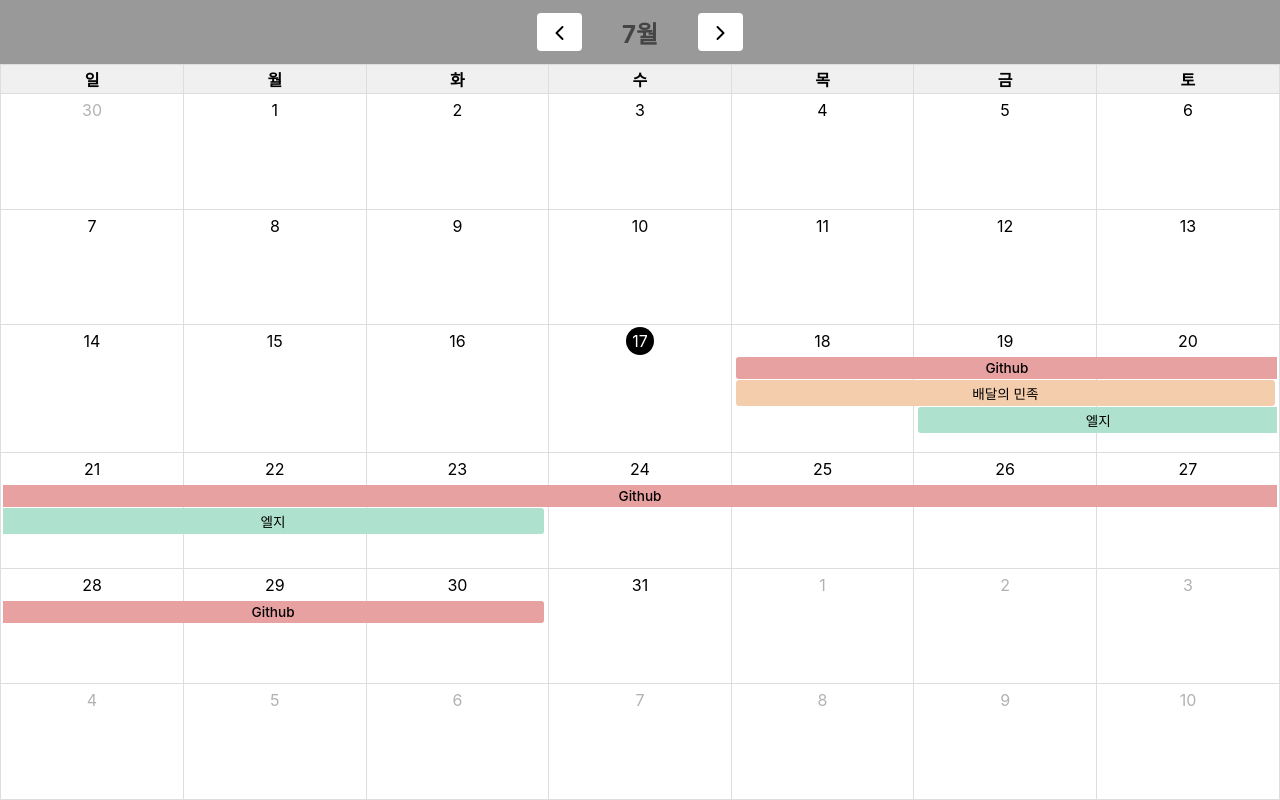
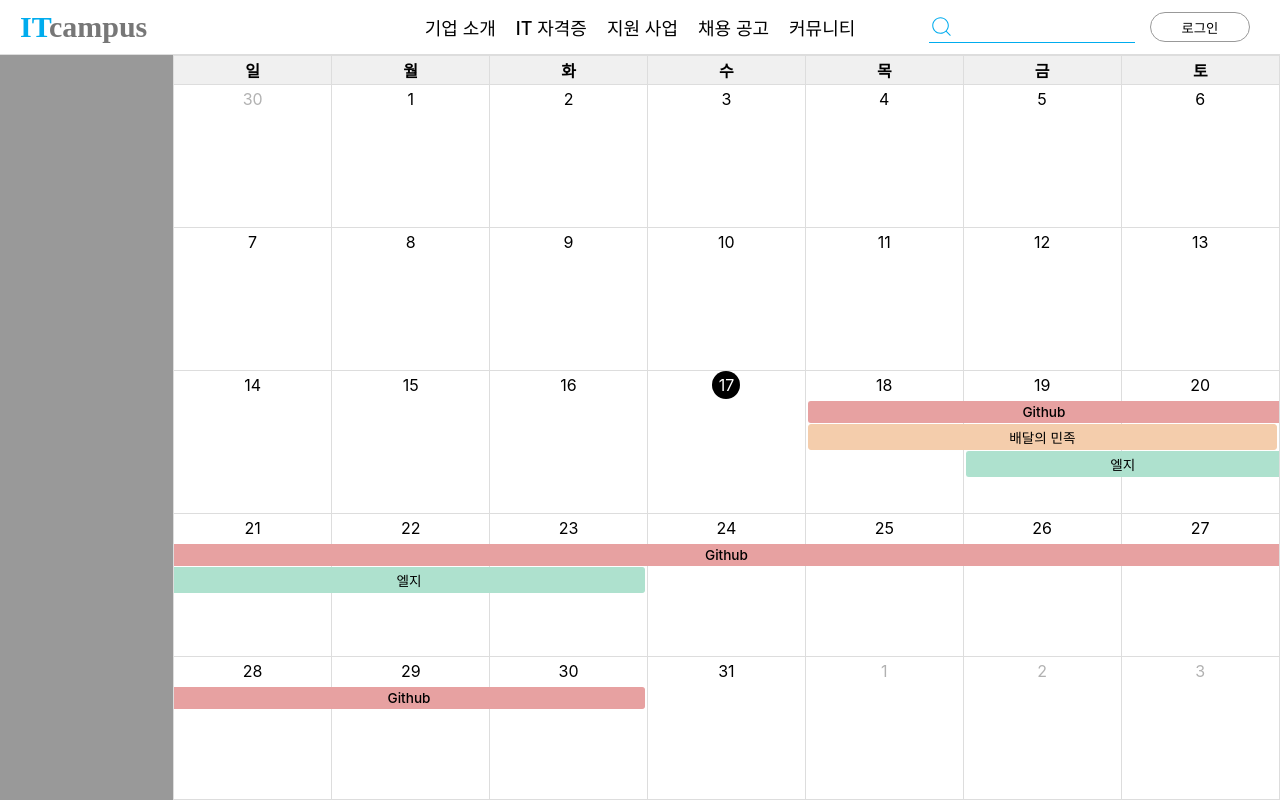
Before and after one commit to shipleaf/ITcampus_front, a React (Create React App) app: page /mainpage in a window 1280 px wide. Built offline with nearby package versions, Linux system fonts and the light colour scheme; a web font is replaced by a local one.

Commit message:
선엽짱

```diff
--- a/src/APIs/loginAPI.js
+++ b/src/APIs/loginAPI.js
@@ -1,6 +1,6 @@
 import axios from 'axios';
 
-const API_URL = 'http://itcampus-server.duckdns.org';  // 프로토콜 추가
+const API_URL = '223.130.135.136';  // 프로토콜 추가
 
 export const login = async (userData) => {
     try {
--- /dev/null
+++ b/src/components/mainpage/Sidebar.jsx
@@ -0,0 +1,10 @@
+import React from 'react'
+
+function Sidebar() {
+  return (
+    <div style={{height: '100%', backgroundColor: '#999', width: '200px'}}>
+    </div>
+  )
+}
+
+export default Sidebar;
--- a/src/components/mainpage/calander/CalendarComponent2.jsx
+++ b/src/components/mainpage/calander/CalendarComponent2.jsx
@@ -1,11 +1,13 @@
-import React from 'react';
+import React, { useEffect, useState } from 'react';
 import FullCalendar from '@fullcalendar/react';
 import dayGridPlugin from '@fullcalendar/daygrid';
 import interactionPlugin from '@fullcalendar/interaction';
 import koLocale from '@fullcalendar/core/locales/ko';
-import '../../../style/customCalendar.css'
+import '../../../style/customCalendar.css';
 
 function CalendarComponent({ onDateClick }) {
+    const [isInitialRender,] = useState(true);
+
     const handleDateClick = (info) => {
         onDateClick(info.dateStr);
     };
@@ -21,6 +23,20 @@
     const renderDayCellContent = (dayCellContent) => {
         return dayCellContent.dayNumberText.replace('일', ''); // '일' 제거
     };
+
+    useEffect(() => {
+        if (isInitialRender) {
+            // 날짜 셀이 렌더링된 후 5주만 표시하고 나머지 숨기기
+            const calendarApi = document.querySelector('.fc-daygrid-body');
+            const weeks = calendarApi.querySelectorAll('table.fc-scrollgrid-sync-table tbody tr');
+            weeks.forEach((week, index) => {
+                if (index >= 5) {
+                    week.classList.add('hidden-week');
+                }
+            });
+
+        }
+    }, [isInitialRender])
 
     return (
         <div className="container">
--- a/src/pages/MainCalendarPage.jsx
+++ b/src/pages/MainCalendarPage.jsx
@@ -1,12 +1,32 @@
 import React from 'react';
 import CalendarComponent from '../components/mainpage/calander/CalendarComponent2';
+import Header from '../components/header/Header';
+import Sidebar from '../components/mainpage/Sidebar';
+import styled from 'styled-components';
+
+const SidebarContainer = styled.div`
+  display: flex;
+  flex: 1; // SidebarContainer가 나머지 공간을 차지하도록 설정
+  overflow: hidden; // 내부 요소가 넘치지 않도록 설정
+`;
+
+const MainContainer = styled.div`
+  display: flex;
+  flex-direction: column;
+  height: 100vh; // 화면 전체 높이에 맞추기
+  overflow: hidden; // 스크롤 방지
+`;
 
 function MainCalendarPage() {
   return (
-    <div style={{margin: '0', padding: '0', width: '100%', height: '100%'}}>
+    <MainContainer>
+      <Header style={{ height: '64px' }} />
+      <SidebarContainer>
+        <Sidebar />
         <CalendarComponent />
-    </div>
-  )
+      </SidebarContainer>
+    </MainContainer>
+  );
 };
 
 export default MainCalendarPage;
--- a/src/state/atoms.js
+++ b/src/state/atoms.js
@@ -5,5 +5,9 @@
     default: false,
 });
 
+export const sideState = atom({
+    key: 'sideState',
+    default: true,
+});
 
 // 로그인 상태를 전역에서 관리할 수 있는 recoil 라이브러리 사용해봄
--- a/src/style/customCalendar.css
+++ b/src/style/customCalendar.css
@@ -3,6 +3,20 @@
     margin: 0;
     padding: 0;
 }
+
+.hidden-week {
+    display: none !important;
+}
+
+
+.fc-scrollgrid-sync-table{
+    & tbody{
+        & tr{
+            height: 20% !important;
+        }
+    }
+}
+
 
 .container {
     display: flex;
@@ -42,12 +56,11 @@
 
 .fc-daygrid-day-frame {
     box-sizing: border-box;
-    padding: 2px;
+    padding: 0px;
     position: relative;
 }
 
 .fc-daygrid-day:hover .fc-daygrid-day-frame {
-    border: 2px solid #ddd !important;
     cursor: pointer;
     border-radius: 10px;
     padding: 0;
@@ -126,12 +139,7 @@
 }
 
 .fc-toolbar.fc-header-toolbar {
-    display: flex;
-    justify-content: center;
-    background-color: #999;
-    height: 64px;
-    padding: 8px;
-    margin-bottom: 0 !important;
+    display: none;
 }
 
 .fc-toolbar-chunk {
```
Also changed, not shown: src/components/modules/header/MainHeader.jsx (added, +19 -0 lines).
